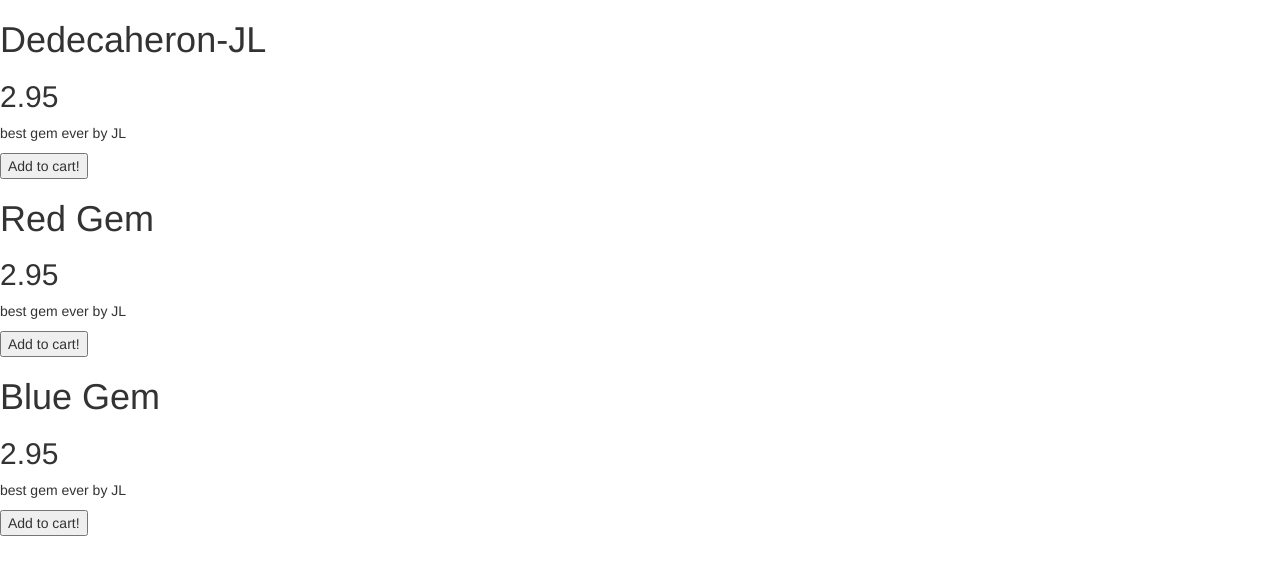
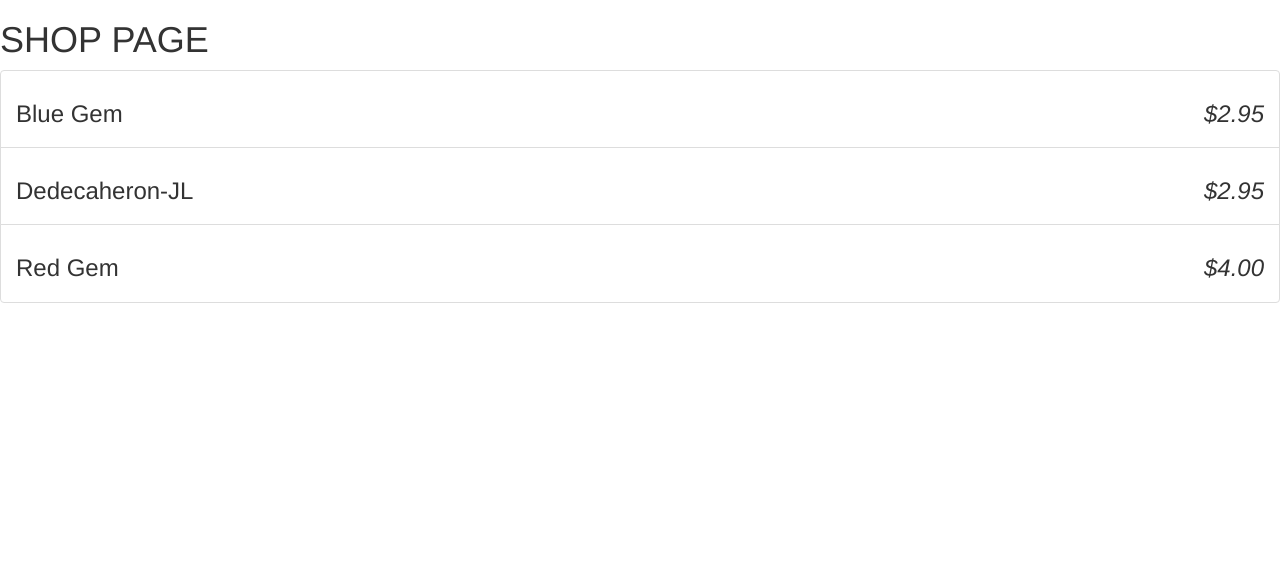
Before and after one commit to jennylia/AngularFirstApp, a plain HTML site: page index.html in a window 1280 px wide. Drawn offline with Linux system fonts and the light colour scheme.

Commit message:
adding some ways to filter

```diff
--- a/app.js
+++ b/app.js
@@ -16,13 +16,13 @@
 		var gems = [
 		{
 			name: 'Dedecaheron-JL',
-			price: 2.95,
+			price: 2.9523,
 			description: 'best gem ever by JL',
 			canPurchase: true,
 		},
 		{
 			name: 'Red Gem',
-			price: 2.95,
+			price: 4,
 			description: 'best gem ever by JL',
 			canPurchase: true,
 		},
--- a/index.html
+++ b/index.html
@@ -6,23 +6,18 @@
     <script type="text/javascript" src="app.js"></script>
   </head>
   <body ng-controller="StoreController as store">
-  	<div ng-repeat="i in store.products">
-    	<h1> {{i.name}} </h1>
-    	<h2> {{i.price}}</h2>
-    	<p> {{i.description}}</p>
-   		<button ng-show="i.canPurchase">Add to cart!</button>
+  	<h1>
+  		{{'shop page' | uppercase}}
+  	</h1>
+  	<ul class = "list-group">
+  	<li class="list-group-item" ng-repeat =" i in store.products | limitTo:4 |orderBy:'+price'">
+    	<h3> {{i.name}}
 
-	</div>
+   			<em class="pull-right"> {{i.price | currency}}</em>
+   		</h3>
+   	</li>
 
-
-	<!-- <div ng-controller="InventoryController as inv">
-		<h1>Size of the inventory: {{inv.inventory.size}}</h1>
-		<h3>Has the item: {{inv.firstItem.name}}</h3>
-		<div ng-show="inv.firstItem.canPurchase">Add to cart!</div>
-
-
-	</div>
- -->
+	</ul>
 
 
   </body>
```
Also changed, not shown: photo/gem0.jpg (added), photo/gem1.jpg (added), photo/gem2.jpg (added).
